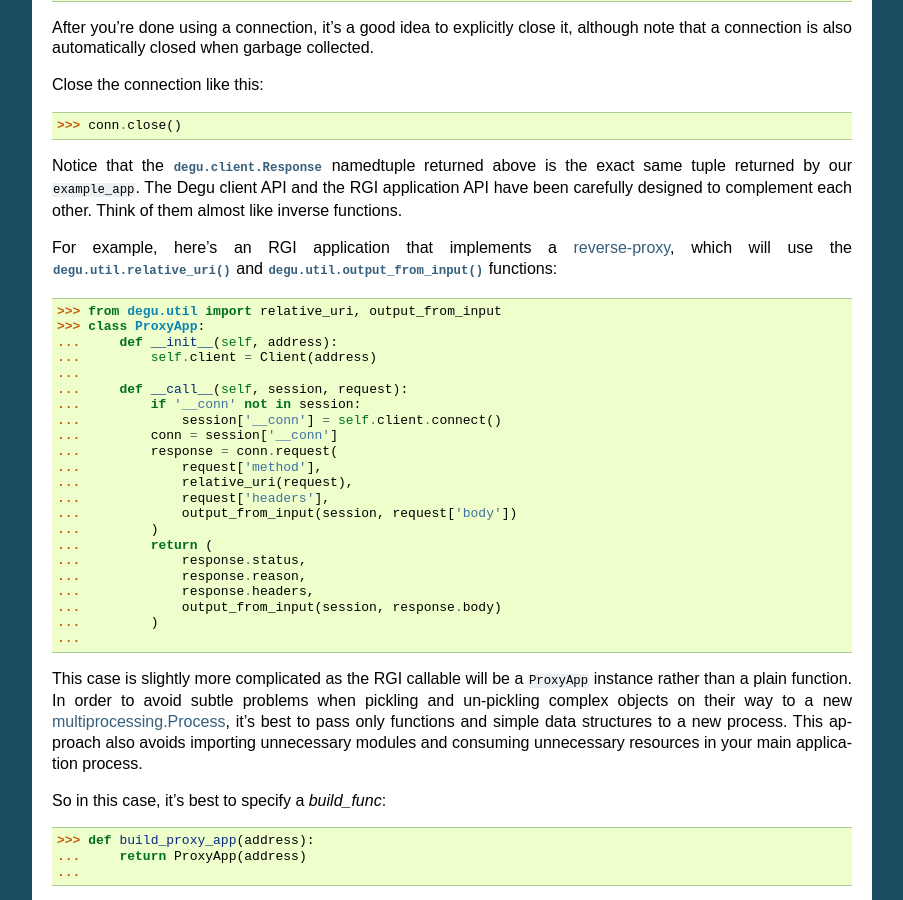
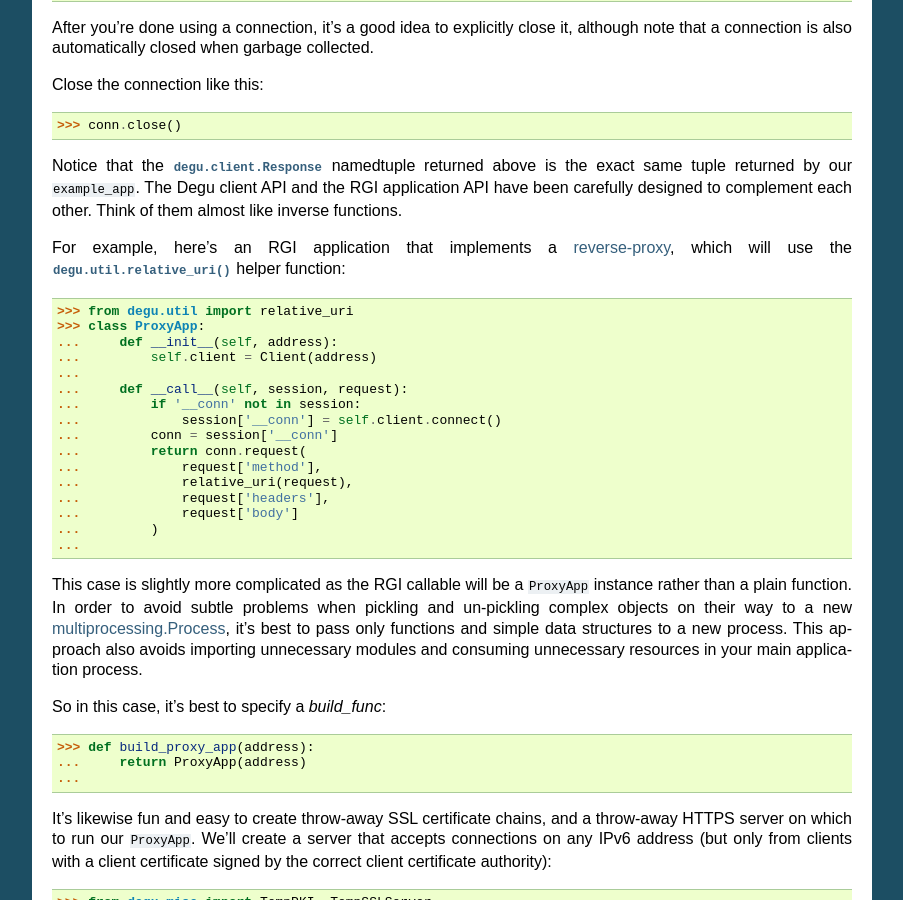
Before and after one commit to json420/degu, a Sphinx documentation site: the page built from doc/tutorial.rst, in a window 1280 px wide and 900 px high, scrolled down 1296 px. Shown: the whole window, without its empty margins (198-1101 px from the left). Built offline with Sphinx 7.4.7, drawn with Linux system fonts in a browser that asks for light colours.

Commit message:
update tutorial.rst to not use output_from_input()

```diff
--- a/doc/tutorial.rst
+++ b/doc/tutorial.rst
@@ -97,10 +97,9 @@ RGI application API have been carefully designed to complement each other.
 Think of them almost like inverse functions.
 
 For example, here's an RGI application that implements a `reverse-proxy`_, which
-will use the :func:`degu.util.relative_uri()` and
-:func:`degu.util.output_from_input()` functions:
+will use the :func:`degu.util.relative_uri()` helper function:
 
->>> from degu.util import relative_uri, output_from_input
+>>> from degu.util import relative_uri
 >>> class ProxyApp:
 ...     def __init__(self, address):
 ...         self.client = Client(address)
@@ -109,17 +108,11 @@ will use the :func:`degu.util.relative_uri()` and
 ...         if '__conn' not in session:
 ...             session['__conn'] = self.client.connect()
 ...         conn = session['__conn']
-...         response = conn.request(
+...         return conn.request(
 ...             request['method'],
 ...             relative_uri(request),
 ...             request['headers'],
-...             output_from_input(session, request['body'])
-...         )
-...         return (
-...             response.status,
-...             response.reason,
-...             response.headers,
-...             output_from_input(session, response.body)
+...             request['body']
 ...         )
 ...
 
```
